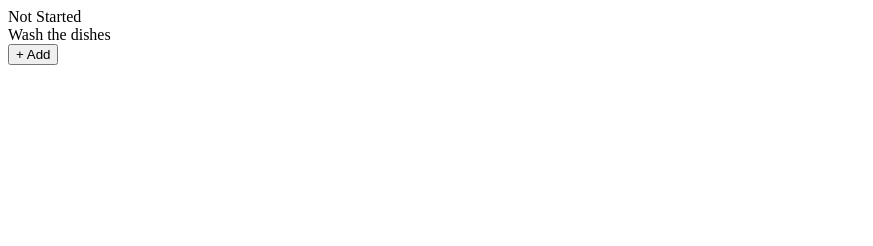
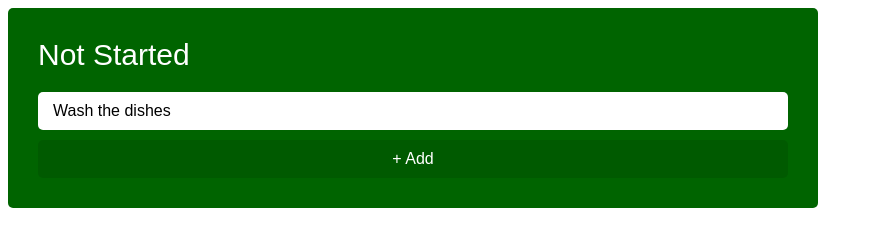
Before and after one commit to andaluciacurtis/Kanban-Board, a plain HTML site: page index.html in a window 1280 px wide. Shown: the whole page, without its empty margins (0-873 px from the left). Drawn offline with Linux system fonts and the light colour scheme.

Commit message:
Changed js filing and added basic CSS

```diff
--- a/index.html
+++ b/index.html
@@ -20,6 +20,6 @@
     </div>
   </div>
 
-  <script src="script.js" type="module"></script>
+  <script src="js/main.js" type="module"></script>
 </body>
 </html>
--- a/style.css
+++ b/style.css
@@ -1 +1,56 @@
 /* Based on YouTube tutorial by dcode */
+.kanban {
+  display:flex;
+  padding:30px;
+  width:750px;
+  background-color:darkgreen;
+  border-radius: 5px;
+}
+
+.kanban * {
+  font-family: sans-serif;
+}
+
+.kanban__column {
+  flex: 1;
+}
+
+.kanban__column:not(:last-child) {
+  margin-right: 30px;
+}
+
+.kanban__column-title {
+  margin-bottom:20px;
+  font-size: 30px;
+  color:white;
+  user-select:none;
+}
+
+.kanban__item-input {
+  padding: 10px 15px;
+  box-sizing: border-box;
+  background-color:white;
+  border-radius:5px;
+  cursor: pointer;
+}
+
+.kanban__dropzone {
+  height:10px;
+  transition: background 0.15s, height 0.15s;
+}
+
+.kanban__dropzone--active {
+  height: 20px;
+  background:rgba(0, 0, 0, 0.301);
+}
+
+.kanban__add-item {
+  width: 100%;
+  padding: 10px 0;
+  font-size: 16px;
+  color:white;
+  background-color:rgba(0, 0, 0, 0.1);
+  border:none;
+  border-radius:5px;
+  cursor:pointer;
+}
```
Also changed, not shown: js/main.js (renamed from script.js).
